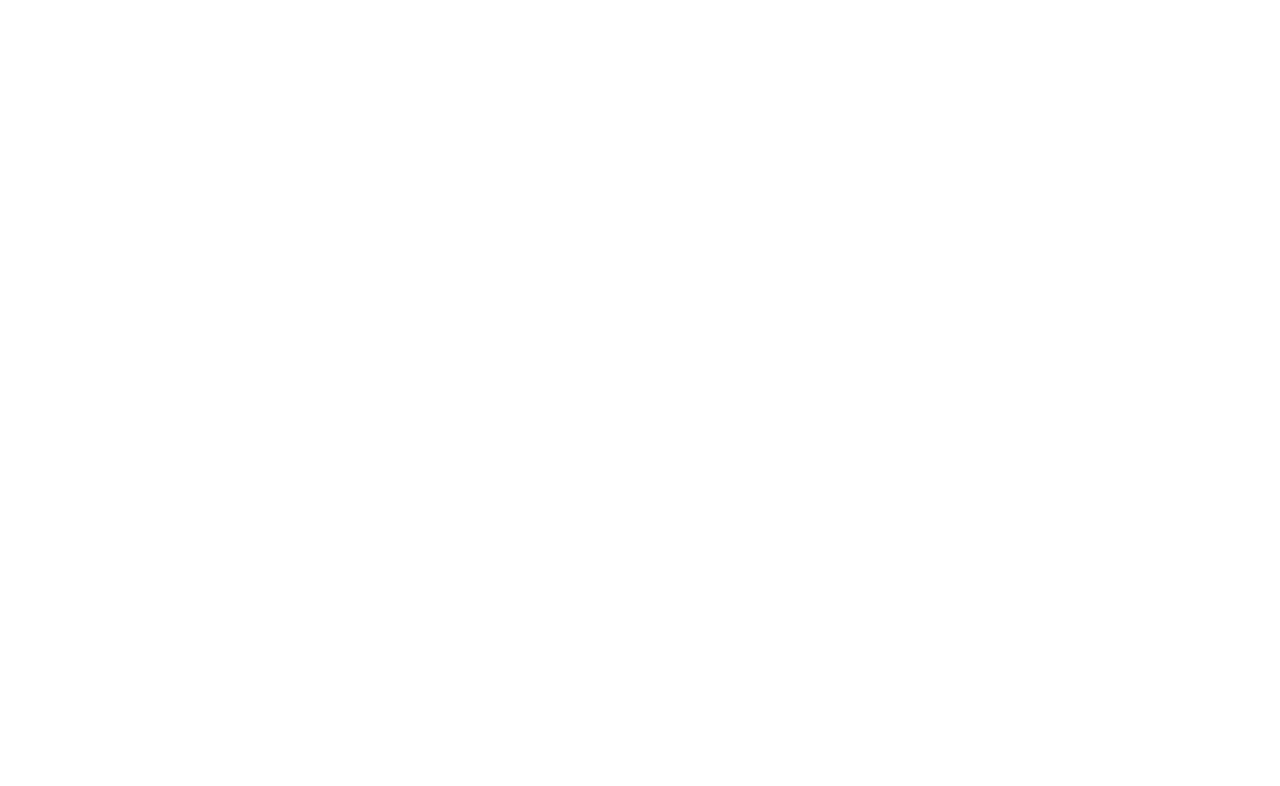
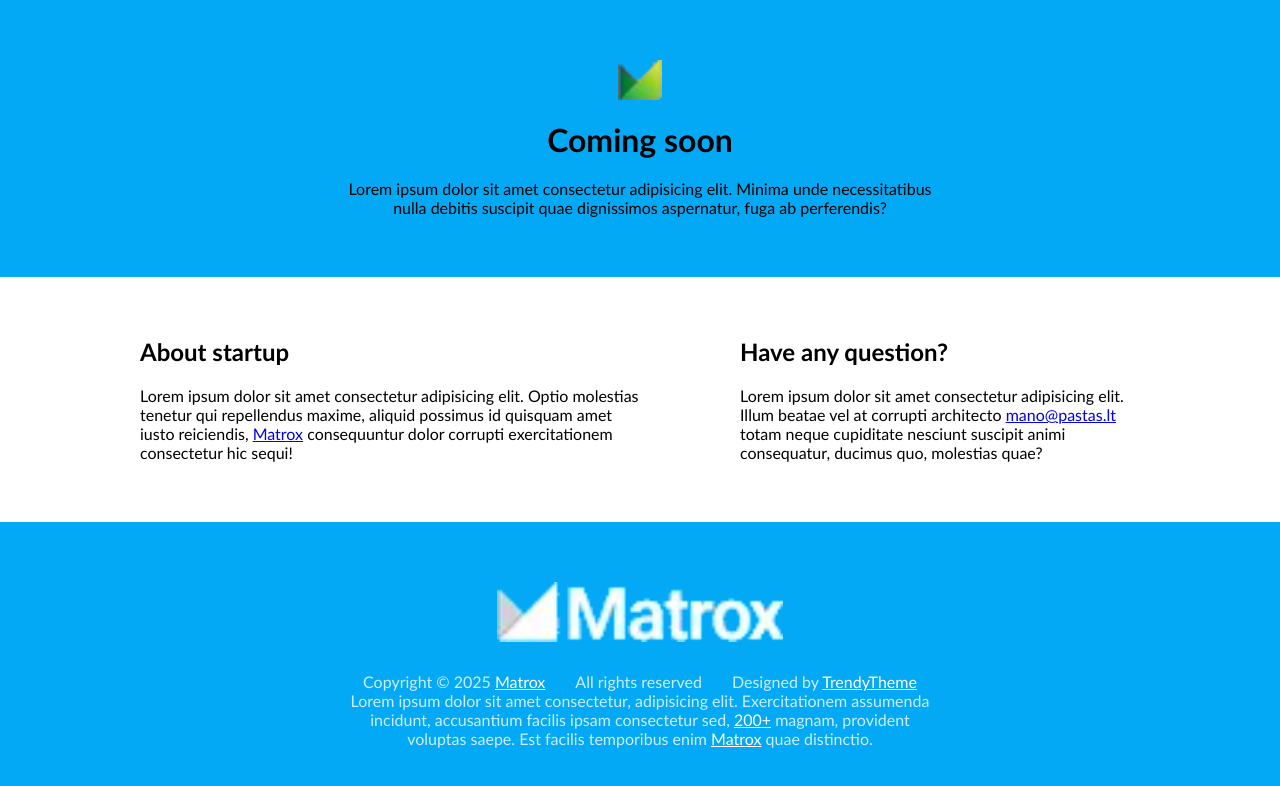
Before and after one commit to romasmv/55-grupe-coming-soon, a website: page index.html in a window 1280 px wide. Drawn offline with Linux system fonts and the light colour scheme.

Commit message:
updates task main layouts

```diff
--- /dev/null
+++ b/css/pages/coming-soon.css
@@ -0,0 +1,108 @@
+body,
+body * {
+  margin: 0;
+  padding: 0;
+  box-sizing: border-box;
+}
+
+body {
+  font-family: 'Gill Sans', 'Gill Sans MT', Calibri, 'Trebuchet MS', sans-serif;
+}
+
+.container {
+  display: flex;
+  flex-direction: column;
+  align-items: center;
+  width: 100%;
+  padding-top: 60px;
+  padding-bottom: 60px;
+}
+
+.row {
+  display: flex;
+  justify-content: space-between;
+  width: 1000px;
+}
+
+.row-short {
+  display: flex;
+  flex-direction: column;
+  align-items: center;
+  text-align: center;
+  width: 600px;
+}
+header > .row-short {
+  gap: 20px;
+}
+
+.column {
+  display: flex;
+  flex-direction: column;
+  gap: 20px;
+  width: 50%;
+}
+.column + .column {
+  width: 40%;
+}
+
+.bg-blue {
+  background-color: #03a9f5;
+}
+
+.logo {
+  height: 40px;
+}
+.logo-white {
+  height: 60px;
+  margin-bottom: 30px;
+}
+
+footer {
+  /* color: rgba(255, 255, 255, 0.8); */
+  color: #ffffffcd;
+}
+footer a {
+  color: #fff;
+}
+
+.text-trio {
+  display: flex;
+  gap: 30px;
+}
+
+@media (max-width: 1100px) {
+  .row {
+    width: 800px;
+  }
+}
+
+@media (max-width: 900px) {
+  .row {
+    width: 600px;
+  }
+}
+
+@media (max-width: 700px) {
+  .row {
+    width: 400px;
+  }
+
+  .row-short {
+    width: 400px;
+  }
+}
+
+@media (max-width: 500px) {
+  .container {
+    padding-left: 20px;
+    padding-right: 20px;
+  }
+
+  .row {
+    width: 100%;
+  }
+
+  .row-short {
+    width: 100%;
+  }
+}
--- a/index.html
+++ b/index.html
@@ -6,6 +6,7 @@
     <title>Comig soon</title>
 
     <link rel="stylesheet" href="./css/main.css">
+    <link rel="stylesheet" href="./css/pages/coming-soon.css">
 
     <link rel="icon" type="image/png" href="./favicon/favicon-96x96.png" sizes="96x96" />
     <link rel="icon" type="image/svg+xml" href="./favicon/favicon.svg" />
@@ -15,11 +16,40 @@
     <link rel="manifest" href="./favicon/site.webmanifest" />
 
 </head>
+
 <body>
-    <header></header>
+    <header class="container bg-blue">
+        <div class="row-short">
+            <img class="logo" src="./img/logo.png" alt="Logo">
+            <h1>Coming soon</h1>
+            <p>Lorem ipsum dolor sit amet consectetur adipisicing elit. Minima unde necessitatibus nulla debitis suscipit quae dignissimos aspernatur, fuga ab perferendis?</p>
+        </div>
+    </header>
 
-    <main></main>
+    <main class="container">
+        <div class="row">
+            <div class="column">
+                <h2>About startup</h2>
+                <p>Lorem ipsum dolor sit amet consectetur adipisicing elit. Optio molestias tenetur qui repellendus maxime, aliquid possimus id quisquam amet iusto reiciendis, <a href="#">Matrox</a> consequuntur dolor corrupti exercitationem consectetur hic sequi!</p>
+            </div>
+            <div class="column">
+                <h2>Have any question?</h2>
+                <p>Lorem ipsum dolor sit amet consectetur adipisicing elit. Illum beatae vel at corrupti architecto <a href="mailto:mano@pastas.lt">mano@pastas.lt</a> totam neque cupiditate nesciunt suscipit animi consequatur, ducimus quo, molestias quae?</p>
+            </div>
+        </div>
+    </main>
 
-    <footer></footer>
+    <footer class="container bg-blue">
+        <div class="row-short">
+            <img class="logo-white" src="./img/logo-white.png" alt="Logo">
+            <div class="text-trio">
+                <p>Copyright &copy; 2025 <a href="#">Matrox</a></p>
+                <p>All rights reserved</p>
+                <p>Designed by <a href="#">TrendyTheme</a></p>
+            </div>
+            <p>Lorem ipsum dolor sit amet consectetur, adipisicing elit. Exercitationem assumenda incidunt, accusantium facilis ipsam consectetur sed, <a href="#">200+</a> magnam, provident voluptas saepe. Est facilis temporibus enim <a href="#">Matrox</a> quae distinctio.</p>
+        </div>
+    </footer>
 </body>
+
 </html>
```
Also changed, not shown: img/logo-white.png (added).
